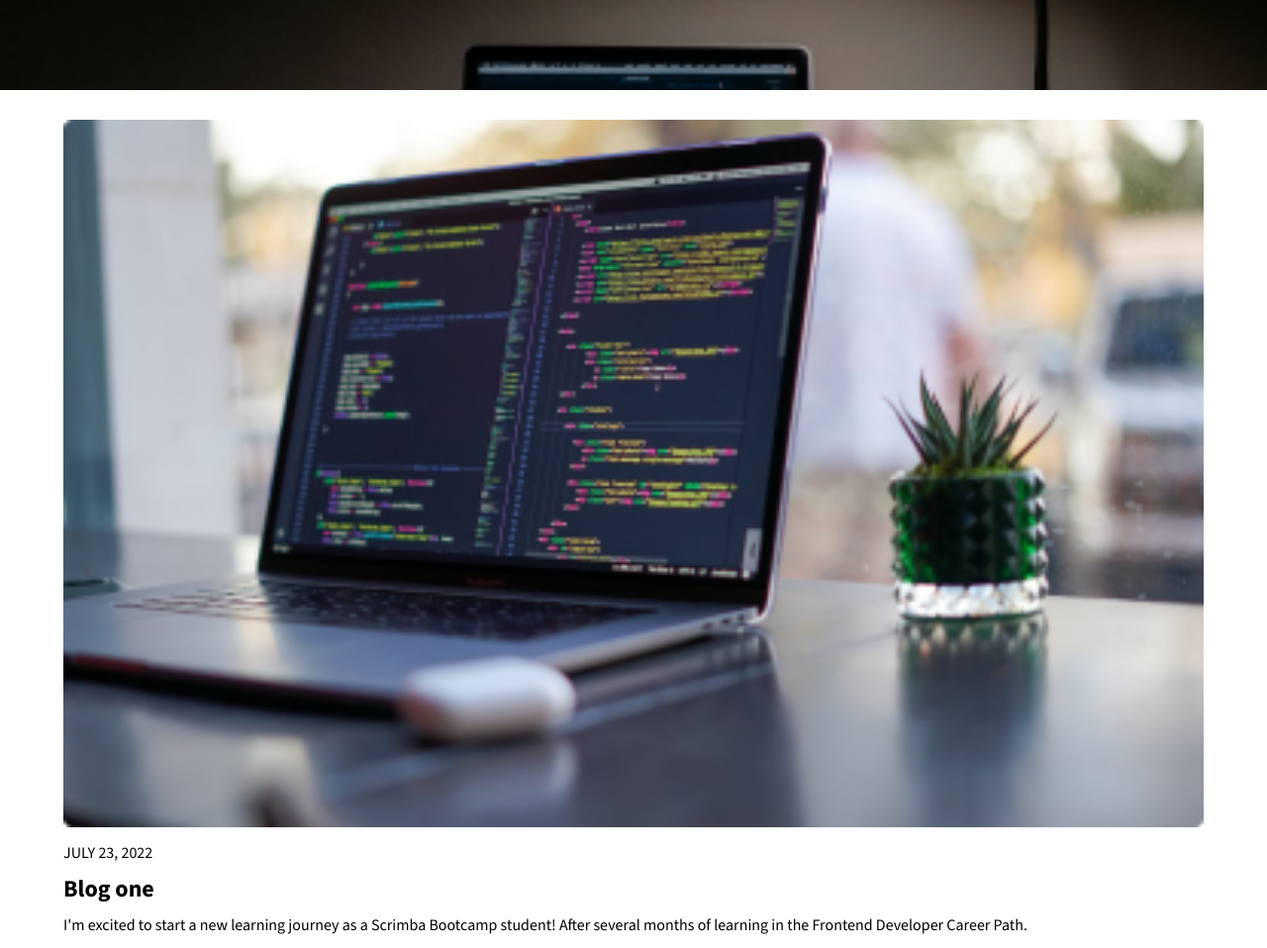
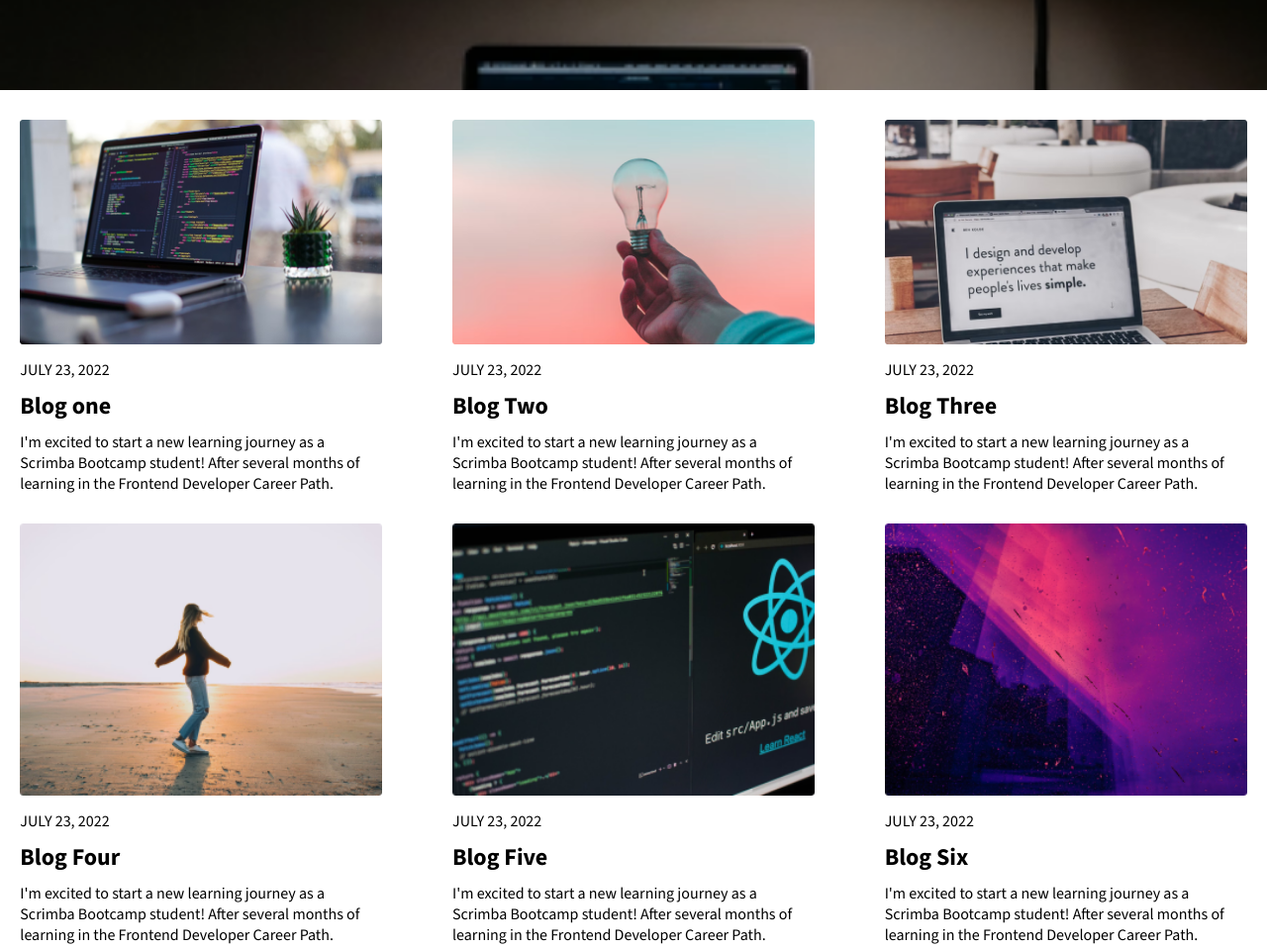
Before and after one commit to dennis-tech/My-Learning-Blog-Journal, a plain HTML site: page index.html in a window 1280 px wide. Shown: the part 393-1351 px from the top of the page at 99% size. Drawn offline with nearby package versions, Linux system fonts and the light colour scheme.

Commit message:
modified css file

```diff
--- a/Css/style.css
+++ b/Css/style.css
@@ -105,6 +105,7 @@ header ul,
     min-height: 50vh;
     margin-bottom: 1.875em;
 
+
 }
 
 .intro{
@@ -139,8 +140,6 @@ header ul,
 
 .blogs{
     display: flex;
-    flex-wrap: wrap;
-    flex: 1 200px;
     flex-direction: column;
     gap: 1.875em;
     text-align: center;
@@ -319,19 +318,18 @@ footer{
 
 @media(min-width: 540px){
 
-    /* .blogs{
-        display: flex;
-        flex-wrap: wrap;
-        flex: 1 300px;
+    .blogs{
+        display: grid;
+        grid-template-columns: repeat(2, 1fr);
 
-    } */
+    }
 }
 
 @media(min-width: 1024px){
 
-    /* .blogs{
+    .blogs{
         grid-template-columns: repeat(3, 1fr);
-    } */
+    }
 
     .banner h1{
         font-size: 1.25rem;
```
